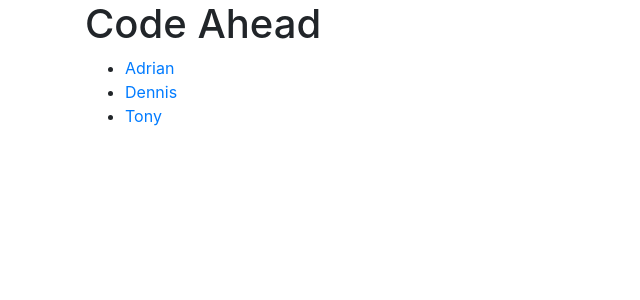
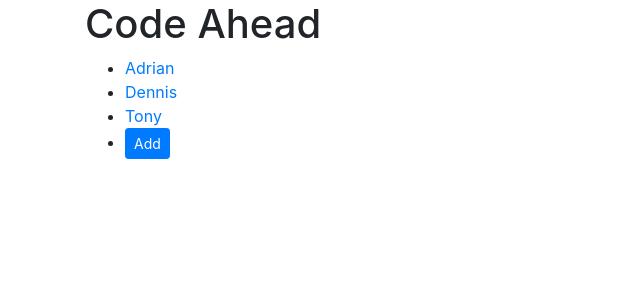
Before and after one commit to justasbieliauskas/book-flow, a React (Create React App) app: page /#/books/0 in a window 1280 px wide. Shown: the top 300 px of the page, without its empty margins (0-640 px from the left). Built offline with nearby package versions, Linux system fonts and the light colour scheme.

Commit message:
Add ability to add books, chapters & arguments.

```diff
--- a/src/AddNew.js
+++ b/src/AddNew.js
@@ -21,6 +21,7 @@ export default class AddNew extends Component {
       this.setState({showInput: true});
     } else {
       this.props.add(this.state.value);
+      this.setState({showInput: false, value: ''});
     }
   }
 
--- a/src/App.js
+++ b/src/App.js
@@ -8,7 +8,8 @@ import Arguments from './Arguments';
 export default class App extends Component {
   constructor() {
     super();
-    this.books = [
+    this.state = {
+      books: [
         {
           id: 0,
           title: 'Code Ahead',
@@ -28,7 +29,40 @@ export default class App extends Component {
         },
         {id: 1, title: '12 Rules For Life'},
         {id: 2, title: 'Homo Deus'},
-    ];
+      ],
+    };
+
+    this.addBook = this.addBook.bind(this);
+    this.addChapter = this.addChapter.bind(this);
+    this.addArgument = this.addArgument.bind(this);
+  }
+
+  addBook(title) {
+    const books = this.state.books;
+    const lastId = books[books.length - 1].id;
+    this.setState({
+      books: [
+        ...books,
+        {id: lastId + 1, title, chapters: []},
+      ],
+    });
+  }
+
+  addChapter(bookId, title) {
+    const books = [...this.state.books];
+    const book = books.find(book => book.id === bookId);
+    const chapters = book.chapters;
+    const lastId = chapters.length > 0 ? chapters[chapters.length - 1].id : -1;
+    book.chapters.push({id: lastId + 1, title, arguments: []});
+    this.setState({books});
+  }
+
+  addArgument(bookId, chapterId, argument) {
+    const books = [...this.state.books];
+    const book = books.find(book => book.id === bookId);
+    const chapter = book.chapters.find(chapter => chapter.id === chapterId);
+    chapter.arguments.push(argument);
+    this.setState({books});
   }
 
   render() {
@@ -38,7 +72,7 @@ export default class App extends Component {
           <Route
             path="/"
             exact
-            render={() => <Books books={this.books} />}
+            render={() => <Books books={this.state.books} addNew={this.addBook} />}
           />
           <Route
             path="/books/:bookId/chapters/:chapterId"
@@ -46,9 +80,10 @@ export default class App extends Component {
               return (
                 <Arguments
                   chapter="Chapter"
-                  books={this.books}
+                  books={this.state.books}
                   bookId={parseInt(props.match.params.bookId)}
                   chapterId={parseInt(props.match.params.chapterId)}
+                  add={this.addArgument}
                 />
               );
             }}
@@ -58,8 +93,9 @@ export default class App extends Component {
             render={props => {
               return (
                 <Chapters
-                  books={this.books}
+                  books={this.state.books}
                   id={parseInt(props.match.params.id)}
+                  add={this.addChapter}
                 />
               );
             }}
--- a/src/Arguments.js
+++ b/src/Arguments.js
@@ -1,12 +1,27 @@
 import React, { Component } from 'react';
 import Container from 'react-bootstrap/Container';
 
+import AddNew from './AddNew';
+
 export default class Arguments extends Component {
+  constructor(props) {
+    super(props);
+    this.handleAdd = this.handleAdd.bind(this);
+  }
+
   get chapter() {
     const withBookId = book => book.id === this.props.bookId;
     const withChapterId = chapter => chapter.id === this.props.chapterId;
     const book = this.props.books.find(withBookId);
     return book.chapters.find(withChapterId);
+  }
+
+  handleAdd(argument) {
+    this.props.add(
+      this.props.bookId,
+      this.props.chapterId,
+      argument
+    );
   }
 
   render() {
@@ -22,6 +37,12 @@ export default class Arguments extends Component {
               </li>
             );
           })}
+          <li>
+            <AddNew
+              placeholder="Argument"
+              add={this.handleAdd}
+            />
+          </li>
         </ul>
       </Container>
     );
--- a/src/Books.js
+++ b/src/Books.js
@@ -5,15 +5,6 @@ import Container from 'react-bootstrap/Container';
 import AddNew from './AddNew';
 
 export default class Books extends Component {
-  constructor(props) {
-    super(props);
-    this.printBook = this.printBook.bind(this);
-  }
-
-  printBook(title) {
-    console.log('Title is: ' + title);
-  }
-
   render() {
     return (
       <Container>
@@ -31,7 +22,7 @@ export default class Books extends Component {
           <li>
             <AddNew
               placeholder="Book title"
-              add={this.printBook}
+              add={this.props.addNew}
             />
           </li>
         </ul>
--- a/src/Chapters.js
+++ b/src/Chapters.js
@@ -2,7 +2,18 @@ import { Link } from 'react-router-dom';
 import React, { Component } from 'react';
 import Container from 'react-bootstrap/Container';
 
+import AddNew from './AddNew';
+
 export default class Chapters extends Component {
+  constructor(props) {
+    super(props);
+    this.handleAdd = this.handleAdd.bind(this);
+  }
+
+  handleAdd(title) {
+    this.props.add(this.props.id, title);
+  }
+
   render() {
     const withId = book => book.id === this.props.id;
     const book = this.props.books.find(withId);
@@ -19,6 +30,12 @@ export default class Chapters extends Component {
               </li>
             );
           })}
+          <li>
+            <AddNew
+              placeholder="Chapter title"
+              add={this.handleAdd}
+            />
+          </li>
         </ul>
       </Container>
     );
```
Lines whose indentation alone changed are shown as unchanged.
